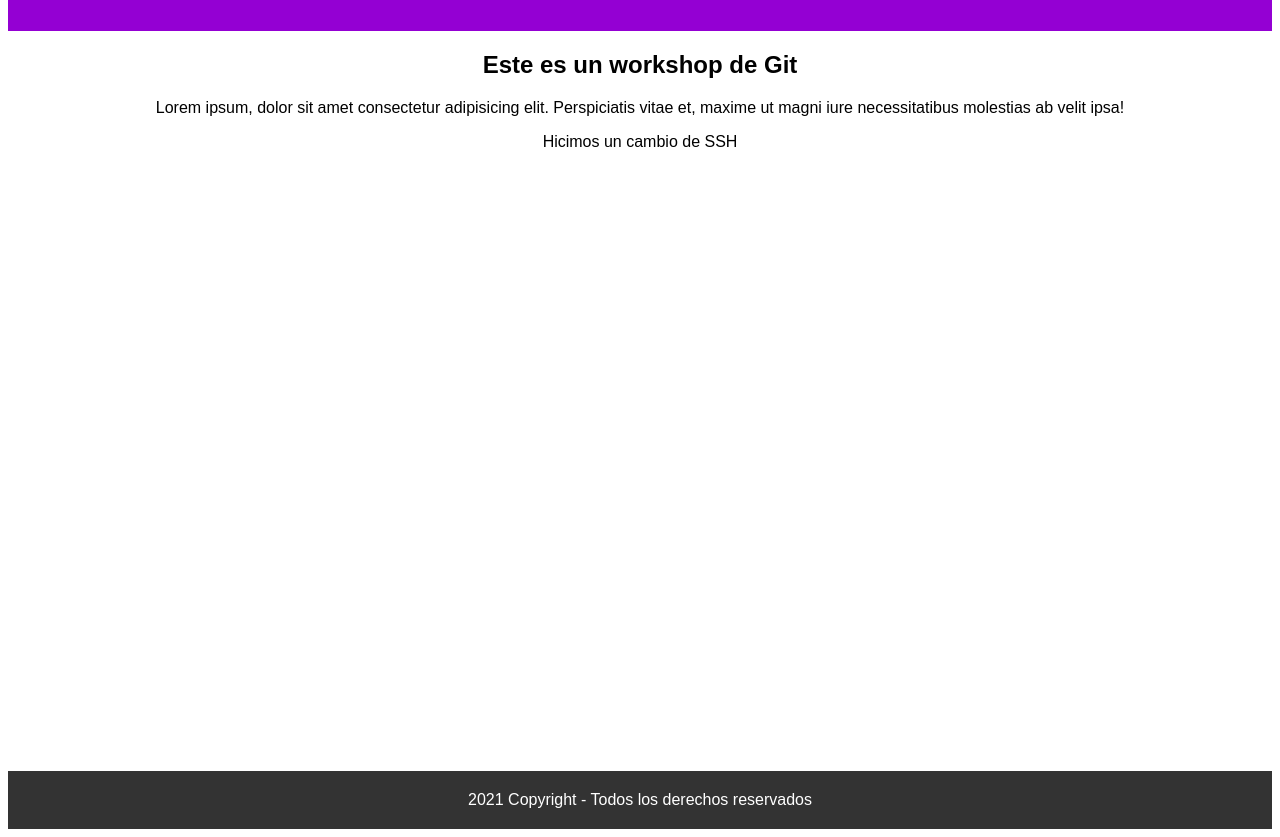
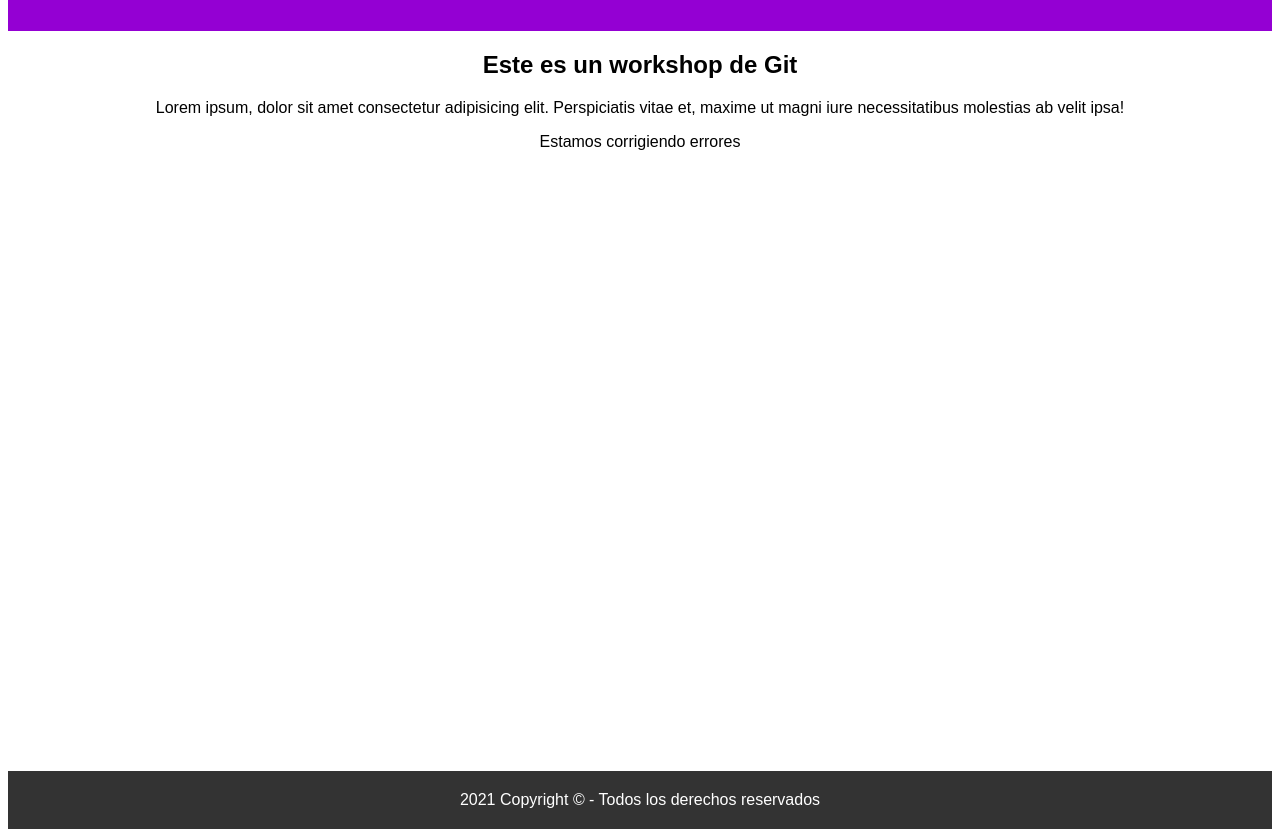
Before and after one commit to EzequielL99/git-workshop, a plain HTML site: page index.html in a window 1280 px wide. Shown: the part 77-914 px from the top of the page. Drawn offline with Linux system fonts and the light colour scheme.

Commit message:
Correccion de algunos fallos

```diff
--- a/index.html
+++ b/index.html
@@ -21,13 +21,13 @@
             <h2>Este es un workshop de Git</h2>
             <p>Lorem ipsum, dolor sit amet consectetur adipisicing elit. Perspiciatis vitae et, maxime ut magni iure
                 necessitatibus molestias ab velit ipsa!</p>
-            <p>Hicimos un cambio de SSH</p>
+            <p>Estamos corrigiendo errores</p>
         </div>
     </main>
 
     <footer>
         <div class="container">
-            2021 Copyright - Todos los derechos reservados
+            2021 Copyright &copy; - Todos los derechos reservados
         </div>
     </footer>
 </body>
```
